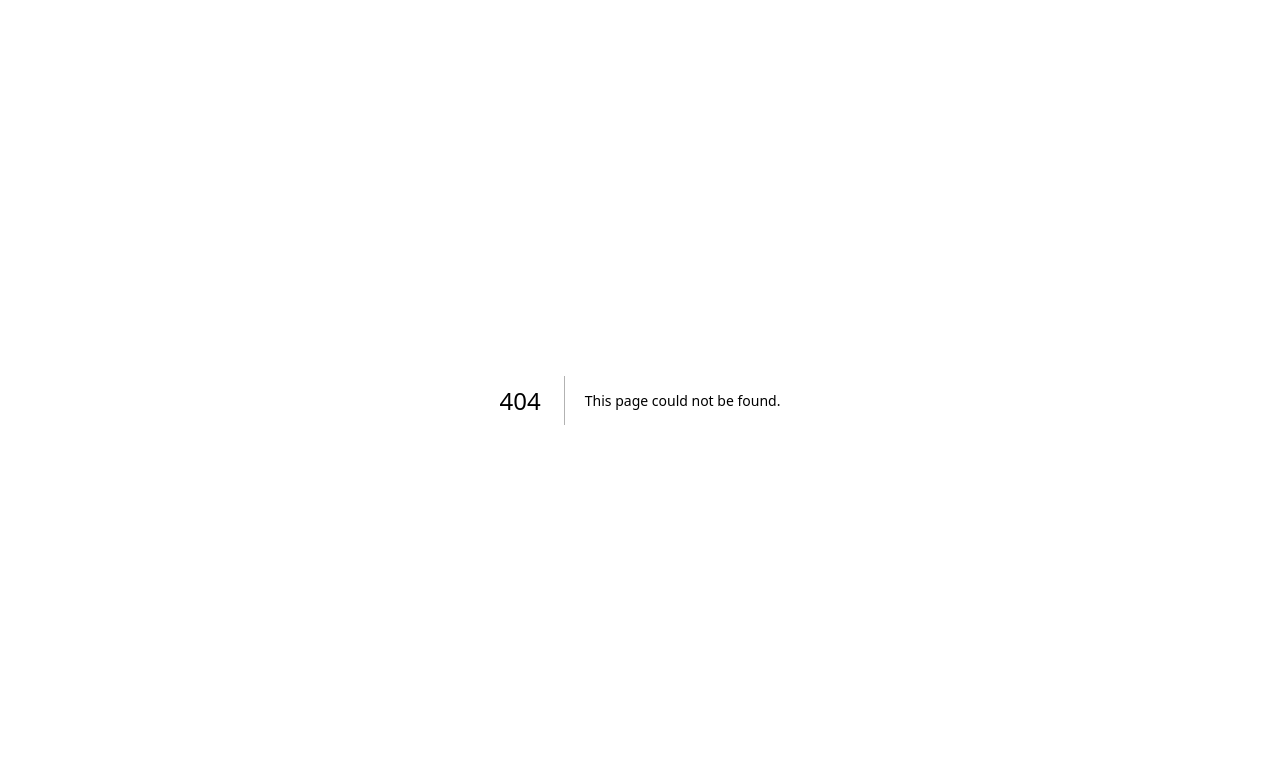
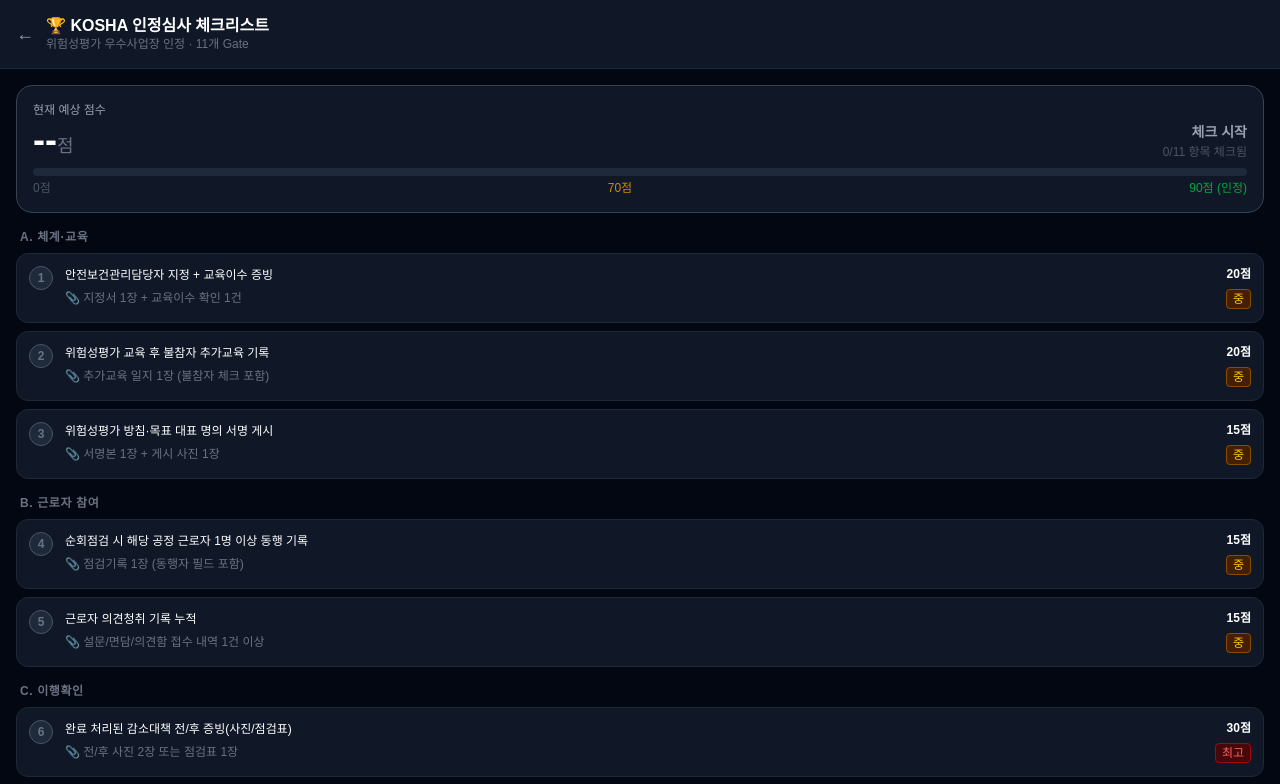
Before and after one commit to safemetrica/safe-metrica, a Next.js app: page /kosha in a window 1280 px wide. Before the commit this address had no page. Shown: the top 784 px of the page. Built offline with nearby package versions, Linux system fonts and the light colour scheme.

Commit message:
feat: KOSHA 인정심사 체크리스트 페이지 신규 (11개 Gate + 점수 자동계산)

```diff
--- /dev/null
+++ b/src/app/kosha/page.tsx
@@ -0,0 +1,145 @@
+"use client";
+import { useState } from "react";
+import Link from "next/link";
+
+const GATES = [
+  { id: 1, group: "A. 체계·교육", label: "안전보건관리담당자 지정 + 교육이수 증빙", evidence: "지정서 1장 + 교육이수 확인 1건", score: 20, risk: "중" },
+  { id: 2, group: "A. 체계·교육", label: "위험성평가 교육 후 불참자 추가교육 기록", evidence: "추가교육 일지 1장 (불참자 체크 포함)", score: 20, risk: "중" },
+  { id: 3, group: "A. 체계·교육", label: "위험성평가 방침·목표 대표 명의 서명 게시", evidence: "서명본 1장 + 게시 사진 1장", score: 15, risk: "중" },
+  { id: 4, group: "B. 근로자 참여", label: "순회점검 시 해당 공정 근로자 1명 이상 동행 기록", evidence: "점검기록 1장 (동행자 필드 포함)", score: 15, risk: "중" },
+  { id: 5, group: "B. 근로자 참여", label: "근로자 의견청취 기록 누적", evidence: "설문/면담/의견함 접수 내역 1건 이상", score: 15, risk: "중" },
+  { id: 6, group: "C. 이행확인", label: "완료 처리된 감소대책 전/후 증빙(사진/점검표)", evidence: "전/후 사진 2장 또는 점검표 1장", score: 30, risk: "최고" },
+  { id: 7, group: "C. 이행확인", label: "장기과제 잠정대책(임시 통제) 증빙", evidence: "잠정대책 공지/표지/가설물 사진 1장", score: 30, risk: "최고" },
+  { id: 8, group: "C. 이행확인", label: "개선 완료 후 반기 1회 이상 유지점검 기록", evidence: "유지점검 체크 1건 + 현장 확인 사진 1장", score: 20, risk: "높음" },
+  { id: 9, group: "D. 지속적 개선", label: "수시평가 트리거 발생 시 수시평가 기록", evidence: "수시평가 1건 (작업 전)", score: 20, risk: "높음" },
+  { id: 10, group: "E. 현장 적합성", label: "외국인 근로자 다국어 표지/안내 부착 (해당 시)", evidence: "다국어 표지 부착 사진 1장", score: 15, risk: "낮음" },
+  { id: 11, group: "E. 현장 적합성", label: "대표/임원 위험성평가 회의 연 1회 이상 참석 기록", evidence: "회의록 1장 + 대표 서명 또는 참석 확인", score: 15, risk: "높음" },
+];
+
+const RISK_COLOR: Record<string, string> = {
+  "최고": "bg-red-950 text-red-400 border-red-800",
+  "높음": "bg-orange-950 text-orange-400 border-orange-800",
+  "중": "bg-yellow-950 text-yellow-400 border-yellow-800",
+  "낮음": "bg-gray-800 text-gray-400 border-gray-700",
+};
+
+const GROUPS = [...new Set(GATES.map(g => g.group))];
+
+export default function KoshaPage() {
+  const [status, setStatus] = useState<Record<number, "pass" | "fail" | null>>(
+    Object.fromEntries(GATES.map(g => [g.id, null]))
+  );
+
+  const toggle = (id: number) => {
+    setStatus(prev => ({
+      ...prev,
+      [id]: prev[id] === "pass" ? "fail" : prev[id] === "fail" ? null : "pass",
+    }));
+  };
+
+  const passed = GATES.filter(g => status[g.id] === "pass");
+  const failed = GATES.filter(g => status[g.id] === "fail");
+  const score = passed.reduce((s, g) => s + g.score, 0);
+  const maxScore = GATES.reduce((s, g) => s + g.score, 0);
+  const pct = Math.round((score / maxScore) * 100);
+  const checked = passed.length + failed.length;
+
+  return (
+    <main className="min-h-screen bg-gray-950 pb-24">
+      <div className="bg-gray-900 border-b border-gray-800 px-4 py-4 flex items-center gap-3">
+        <Link href="/" className="text-gray-400 hover:text-white transition text-lg">←</Link>
+        <div>
+          <h1 className="text-white font-bold text-base leading-tight">🏆 KOSHA 인정심사 체크리스트</h1>
+          <p className="text-gray-500 text-xs">위험성평가 우수사업장 인정 · 11개 Gate</p>
+        </div>
+      </div>
+
+      <div className="px-4 pt-4">
+        <div className={`rounded-2xl p-4 border ${score >= 90 ? "bg-green-950 border-green-800" : score >= 70 ? "bg-yellow-950 border-yellow-800" : "bg-gray-900 border-gray-700"}`}>
+          <div className="flex items-end justify-between mb-2">
+            <div>
+              <p className="text-gray-400 text-xs mb-0.5">현재 예상 점수</p>
+              <p className="text-white text-4xl font-black">{checked === 0 ? "--" : score}<span className="text-gray-500 text-lg font-normal">점</span></p>
+            </div>
+            <div className="text-right">
+              <p className={`text-sm font-bold ${score >= 90 ? "text-green-400" : score >= 70 ? "text-yellow-400" : "text-gray-400"}`}>
+                {checked === 0 ? "체크 시작" : score >= 90 ? "✅ 인정 가능" : score >= 70 ? "⚠️ 보완 필요" : "❌ 미달"}
+              </p>
+              <p className="text-gray-600 text-xs mt-0.5">{checked}/{GATES.length} 항목 체크됨</p>
+            </div>
+          </div>
+          <div className="w-full bg-gray-800 rounded-full h-2">
+            <div
+              className={`h-2 rounded-full transition-all duration-500 ${score >= 90 ? "bg-green-500" : score >= 70 ? "bg-yellow-500" : "bg-red-500"}`}
+              style={{ width: `${checked === 0 ? 0 : pct}%` }}
+            />
+          </div>
+          <div className="flex justify-between text-xs text-gray-600 mt-1">
+            <span>0점</span>
+            <span className="text-yellow-600">70점</span>
+            <span className="text-green-600">90점 (인정)</span>
+          </div>
+        </div>
+
+        {failed.length > 0 && (
+          <div className="mt-3 bg-red-950 border border-red-900 rounded-xl p-3">
+            <p className="text-red-400 text-xs font-bold mb-1">🚨 FAIL {failed.length}개 — 즉시 보완 필요</p>
+            {failed.map(g => (
+              <p key={g.id} className="text-red-300 text-xs">· Gate {g.id}: {g.label}</p>
+            ))}
+          </div>
+        )}
+      </div>
+
+      <div className="px-4 mt-4 space-y-4">
+        {GROUPS.map(group => (
+          <div key={group}>
+            <p className="text-gray-500 text-xs font-semibold uppercase tracking-wider mb-2 px-1">{group}</p>
+            <div className="space-y-2">
+              {GATES.filter(g => g.group === group).map(gate => {
+                const s = status[gate.id];
+                return (
+                  <button
+                    key={gate.id}
+                    onClick={() => toggle(gate.id)}
+                    className={`w-full text-left rounded-xl border p-3 transition-all ${
+                      s === "pass" ? "bg-green-950 border-green-800" :
+                      s === "fail" ? "bg-red-950 border-red-800" :
+                      "bg-gray-900 border-gray-800 hover:border-gray-600"
+                    }`}
+                  >
+                    <div className="flex items-start gap-3">
+                      <span className={`shrink-0 w-6 h-6 rounded-full flex items-center justify-center text-xs font-bold border ${
+                        s === "pass" ? "bg-green-500 border-green-400 text-white" :
+                        s === "fail" ? "bg-red-500 border-red-400 text-white" :
+                        "bg-gray-800 border-gray-600 text-gray-500"
+                      }`}>
+                        {s === "pass" ? "✓" : s === "fail" ? "✗" : gate.id}
+                      </span>
+                      <div className="flex-1 min-w-0">
+                        <p className="text-white text-xs font-medium leading-relaxed mb-1">{gate.label}</p>
+                        <p className="text-gray-500 text-xs">📎 {gate.evidence}</p>
+                      </div>
+                      <div className="shrink-0 text-right">
+                        <p className="text-white text-xs font-bold mb-1">{gate.score}점</p>
+                        <span className={`text-xs px-1.5 py-0.5 rounded border ${RISK_COLOR[gate.risk]}`}>{gate.risk}</span>
+                      </div>
+                    </div>
+                  </button>
+                );
+              })}
+            </div>
+          </div>
+        ))}
+      </div>
+
+      <div className="px-4 mt-6">
+        <div className="bg-gray-900 border border-gray-800 rounded-xl p-4">
+          <p className="text-gray-400 text-xs leading-relaxed">
+            💡 <strong className="text-white">사용법:</strong> 각 Gate를 탭 → PASS(초록) → FAIL(빨강) → 미체크 순으로 전환됩니다. 90점 이상이면 인정심사 통과 가능성이 높습니다.
+          </p>
+        </div>
+      </div>
+    </main>
+  );
+}
```
